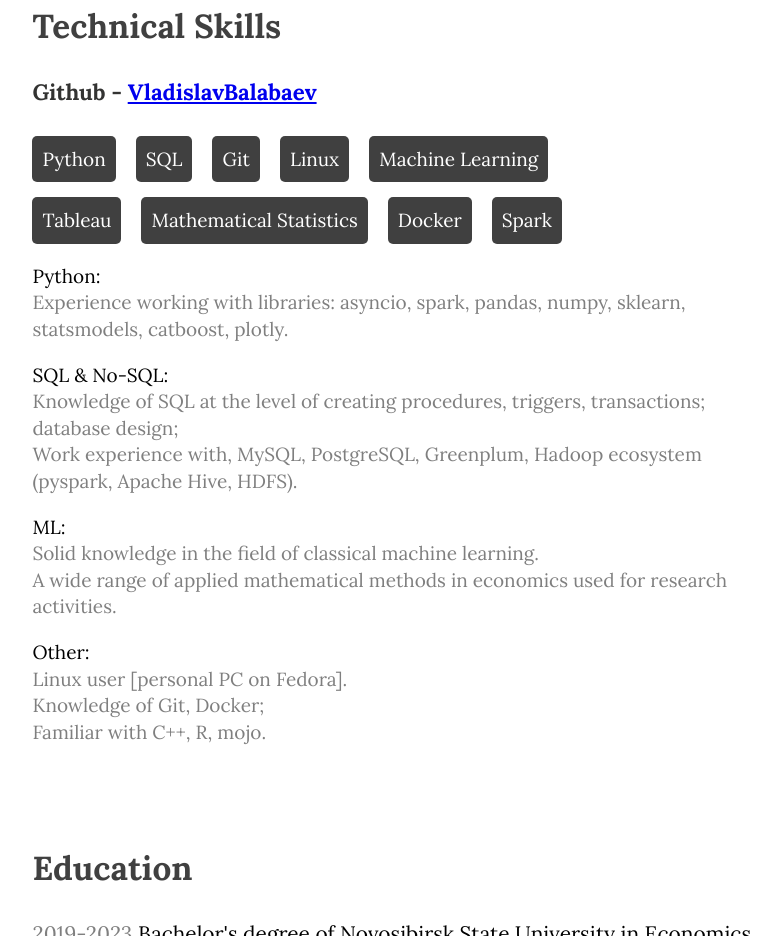
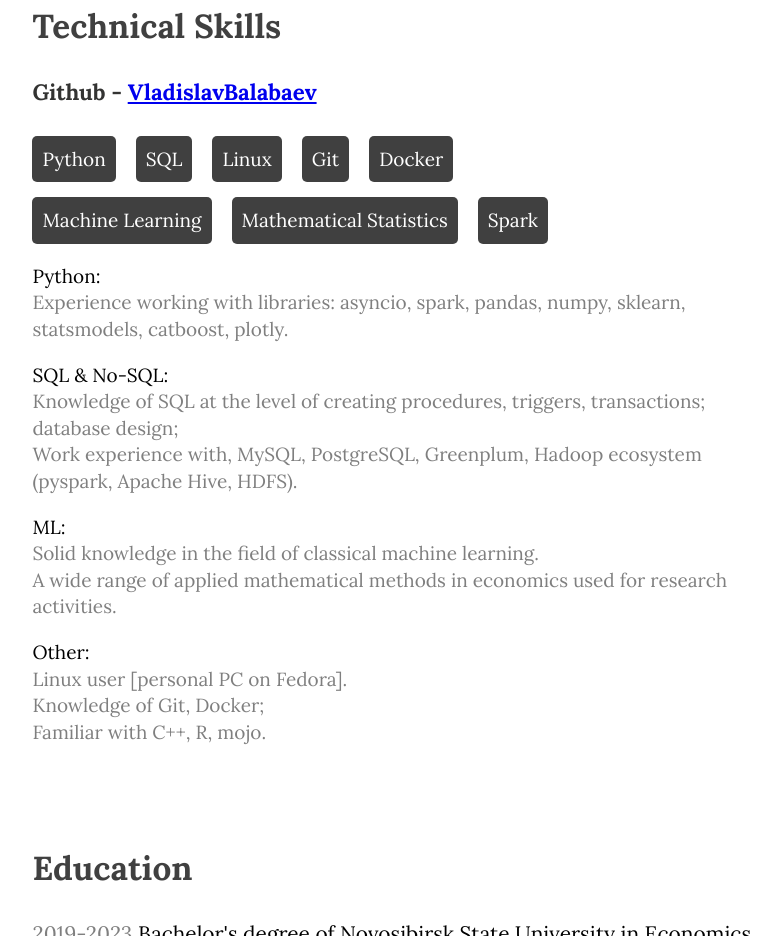
Before and after one commit to VladislavBalabaev/resume_ds, a plain HTML site: page index.html in a window 1280 px wide. Shown: the part 1094-2030 px from the top of the page, without its empty margins (454-1211 px from the left). Drawn offline with nearby package versions, Linux system fonts and the light colour scheme; a web font is replaced by a local one.

Commit message:
change order

```diff
--- a/index.html
+++ b/index.html
@@ -79,12 +79,11 @@
                 <ul class="skill-set">
                     <li>Python</li>
                     <li>SQL</li>
+                    <li>Linux</li>
                     <li>Git</li>
-                    <li>Linux</li>
+                    <li>Docker</li>
                     <li>Machine Learning</li>
-                    <li>Tableau</li>
                     <li>Mathematical Statistics</li>
-                    <li>Docker</li>
                     <li>Spark</li>
                 </ul>
 
```
